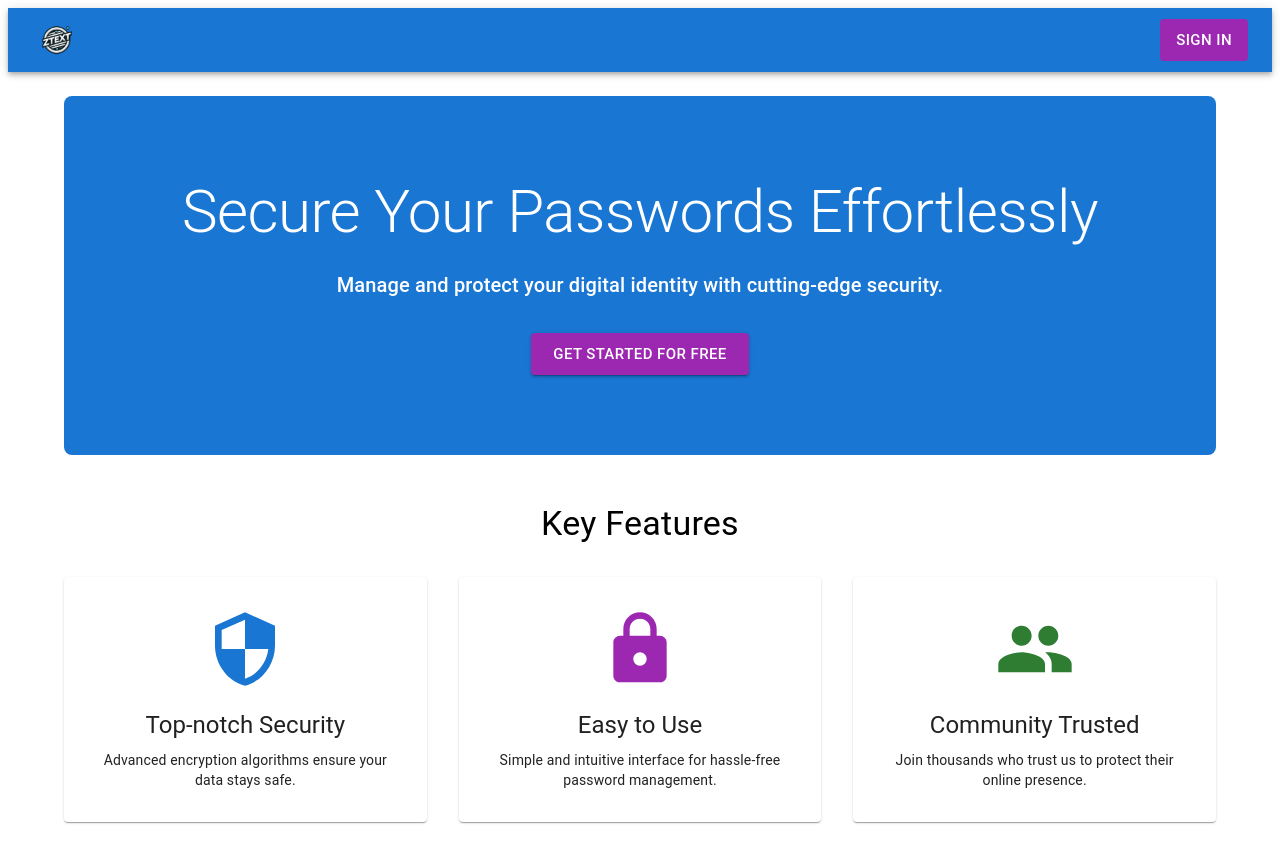
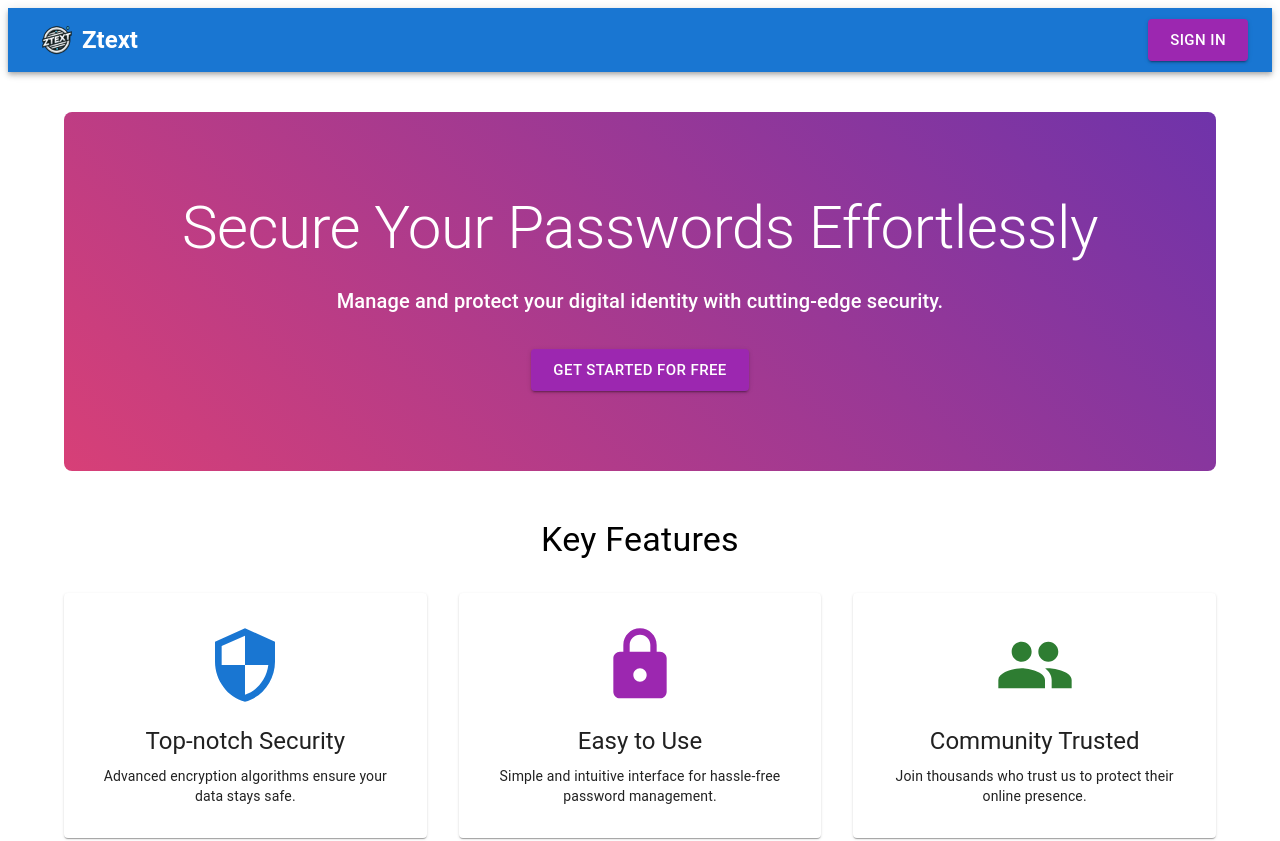
Before and after one commit to tamjidzihan/ztext, a React (Vite) app: page / in a window 1280 px wide. Shown: the top 841 px of the page. Built offline with nearby package versions, Linux system fonts and the light colour scheme; no server answers; what @toolpad/core would draw is missing.

Commit message:
home 2024-11-09

```diff
--- a/src/components/LandingPage/Landingpage.tsx
+++ b/src/components/LandingPage/Landingpage.tsx
@@ -1,4 +1,4 @@
-import { Box, Button, Card, Typography, Container, Modal } from '@mui/material';
+import { Box, Button, Card, Typography, Container, Modal, keyframes } from '@mui/material';
 import Grid from '@mui/material/Grid2';
 import LockIcon from '@mui/icons-material/Lock';
 import GroupIcon from '@mui/icons-material/Group';
@@ -43,6 +43,14 @@ const style = {
     borderRadius: 5
 };
 
+
+const gradientAnimation = keyframes`
+    0% { background-position: 0% 50%; }
+    50% { background-position: 100% 50%; }
+    100% { background-position: 0% 50%; }
+`;
+
+
 const Landingpage = () => {
 
     const [open, setOpen] = React.useState(false);
@@ -54,22 +62,31 @@ const Landingpage = () => {
         <>
             <Navbar signIn={handleOpen} />
             <Container maxWidth="lg">
-                <Box sx={{ mb: 3, mt: 1 }}>
-
-                </Box>
+                <Box sx={{ mb: 3, mt: 5 }}>
                     {/* Hero Section */}
-                <Box sx={{ textAlign: 'center', py: 10, bgcolor: 'primary.main', color: 'white', borderRadius: 2, mb: 6 }}>
+                    <Box
+                        sx={{
+                            textAlign: 'center',
+                            py: 10,
+                            color: 'white',
+                            borderRadius: 2,
+                            mb: 6,
+                            background: 'linear-gradient(45deg, #f44369, #242acf)',
+                            backgroundSize: '200% 200%',
+                            animation: `${gradientAnimation} 8s ease infinite`
+                        }}
+                    >
                         <Typography variant="h2" gutterBottom>Secure Your Passwords Effortlessly</Typography>
                         <Typography variant="h6" sx={{ mb: 4 }}>
                             Manage and protect your digital identity with cutting-edge security.
                         </Typography>
                         <Button variant="contained" color="secondary" size="large" onClick={handleOpen}>Get Started for Free</Button>
                     </Box>
-
+                </Box>
                 {/* Features Section */}
                 <Typography variant="h4" align="center" sx={{ mb: 4 }}>Key Features</Typography>
                 <Grid container spacing={4} sx={{ mb: 8 }}>
-                    <Grid size={4} >
+                    <Grid size={{ sm: 12, md: 4 }} >
                         <Card sx={{ textAlign: 'center', p: 4 }}>
                             <SecurityIcon color="primary" sx={{ fontSize: 80, mb: 2 }} />
                             <Typography variant="h5" gutterBottom>Top-notch Security</Typography>
@@ -78,7 +95,7 @@ const Landingpage = () => {
                             </Typography>
                         </Card>
                     </Grid>
-                    <Grid size={4} >
+                    <Grid size={{ sm: 12, md: 4 }} >
                         <Card sx={{ textAlign: 'center', p: 4 }}>
                             <LockIcon color="secondary" sx={{ fontSize: 80, mb: 2 }} />
                             <Typography variant="h5" gutterBottom>Easy to Use</Typography>
@@ -87,7 +104,7 @@ const Landingpage = () => {
                             </Typography>
                         </Card>
                     </Grid>
-                    <Grid size={4} >
+                    <Grid size={{ sm: 12, md: 4 }} >
                         <Card sx={{ textAlign: 'center', p: 4 }}>
                             <GroupIcon color="success" sx={{ fontSize: 80, mb: 2 }} />
                             <Typography variant="h5" gutterBottom>Community Trusted</Typography>
--- a/src/components/LandingPage/Navbar.tsx
+++ b/src/components/LandingPage/Navbar.tsx
@@ -12,12 +12,12 @@ const Navbar = ({ signIn }: NavBarProps) => {
                 {/* Logo */}
                 <Box component="img" src={ztext_logo} alt="Ztext Logo" sx={{ width: 50, height: 50 }} />
                 <Typography variant="h5" component="div" sx={{ flexGrow: 1 }}>
-                    <Link href="#" underline="none" fontWeight={'bold'}>Ztext</Link>
+                    <Link href="#" underline="none" fontWeight={'bold'} sx={{ color: "white" }}>Ztext</Link>
                 </Typography>
 
                 {/* Sign In Button */}
                 <Box>
-                    <Button onClick={signIn} size='large' sx={{ px: 2, backgroundColor: "secondary.main", color: "white" }}>Sign In</Button>
+                    <Button variant="contained" color="secondary" size="large" onClick={signIn}>Sign In</Button>
                 </Box>
             </Toolbar>
         </AppBar>
```
Lines whose indentation alone changed are shown as unchanged.
